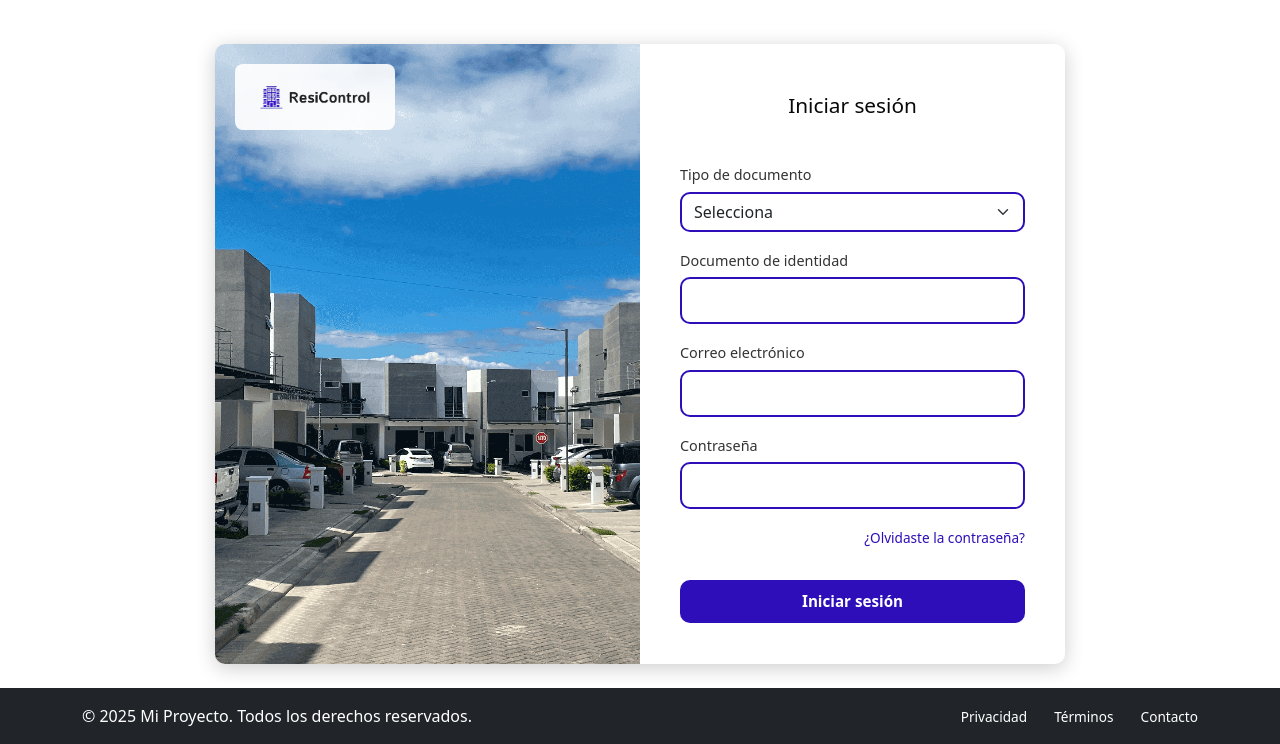
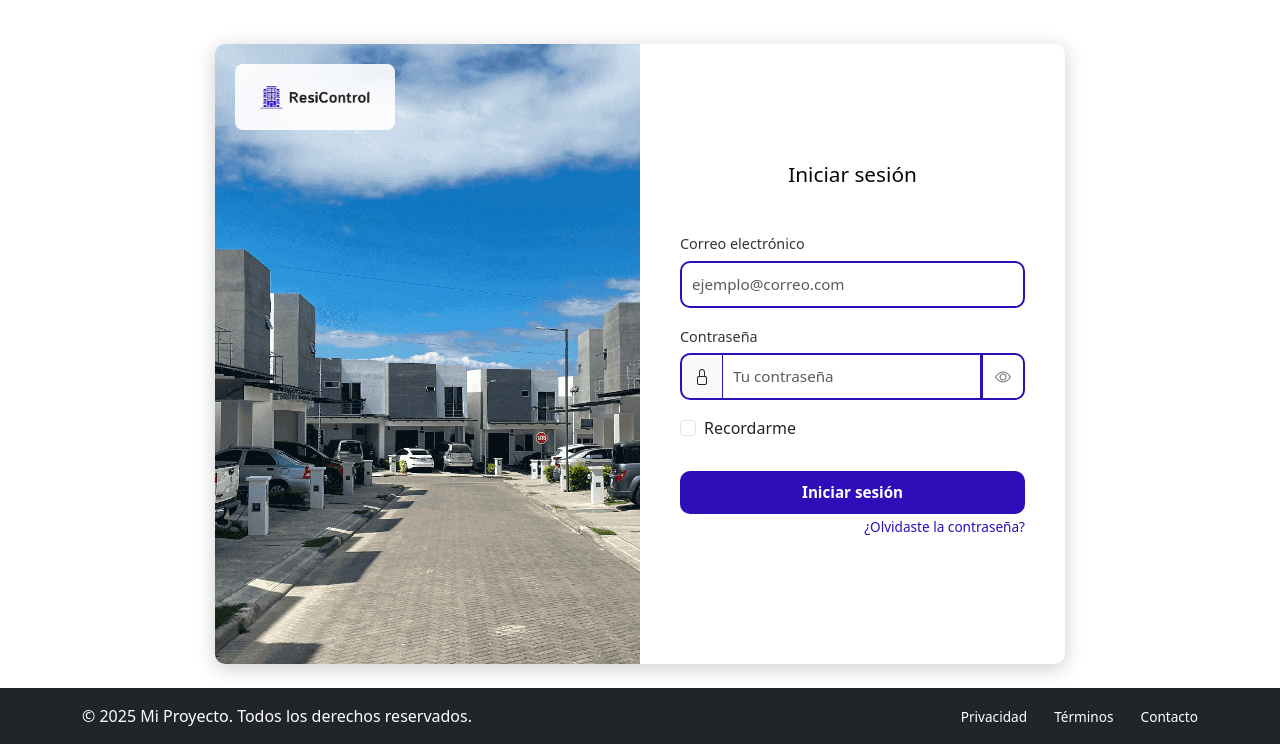
Before and after one commit to sofiaenciso20/ResiControl, a PHP site: page /login.php in a window 1280 px wide. Shown: the part 56-800 px from the top of the page. Run offline with PHP 8.4, Linux system fonts and the light colour scheme.

Commit message:
tercer commit

```diff
--- a/public/css/style.css
+++ b/public/css/style.css
@@ -110,6 +110,12 @@ body.body-login {
 .form-select {
     border: 2px solid #2d0eb8;
     border-radius: 10px;
+}
+
+.border-login{
+    border: 2px solid #2d0eb8;
+    border-radius: 10px;
+
 }
 
 .btn-login {
--- a/public/login.php
+++ b/public/login.php
@@ -10,12 +10,85 @@ ini_set('display_errors', '1');
 //zona horaria por defecto
 date_default_timezone_set('America/Bogota');
 
+//inciar la sesion
+session_start();
+
+//usuarios de prueba
+$usuarios = [
+    ['email' => 'encisogarciaelisabetsofia@gmail.com',
+    'password' => 'admin12',
+    'role'=> 'admin'],
+    ['email' => 'cliente@gmail.com',
+    'password' => 'cliente123',
+    'role'=> 'usuario']
+];
+
+// Usuarios de prueba
+$demo_users = [
+    ['email' => 'admin@example.com', 'password' => 'admin123', 'role' => 'admin'],
+    ['email' => 'usuario@example.com', 'password' => 'user123', 'role' => 'user']
+];
+
+// Manejar el envío del formulario
+$error_message = '';
+$success_message = '';
+
+if ($_SERVER['REQUEST_METHOD'] === 'POST') {
+    $email = filter_input(INPUT_POST, 'email', FILTER_SANITIZE_EMAIL);
+    $password = $_POST['password'] ?? '';
+    $remember = isset($_POST['remember']);
+
+    // Simular validación
+    $user = null;
+    foreach ($demo_users as $demo_user) {
+        if ($demo_user['email'] === $email && $demo_user['password'] === $password) {
+            $user = $demo_user;
+            break;
+        }
+    }
+
+    if ($user) {
+        // Simular inicio de sesión exitoso
+        $_SESSION['user'] = [
+            'email' => $user['email'],
+            'role' => $user['role']
+        ];
+
+        // Si marcó "recordarme", establecer una cookie
+        if ($remember) {
+            setcookie('user_email', $email, time() + (86400 * 30), "/"); // 30 días
+        }
+
+        // Redirigir al dashboard
+        header('Location: /dashboard.php');
+        exit;
+    } else {
+        $error_message = 'Credenciales incorrectas. Por favor, intenta de nuevo.';
+    }
+}
+
 //variables para la pagina
-$titulo = 'mi proyecto PHP';
-$pagina_actual = 'home';
+$titulo = 'login';
+$pagina_actual = 'login';
+
 //contenido de la pagina
 ob_start();
+?>
+<?php if ($error_message): ?>
+    <div class="alert alert-danger alert-dismissible fade show" role="alert">
+        <?php echo htmlspecialchars($error_message); ?>
+        <button type="button" class="btn-close" data-bs-dismiss="alert" aria-label="Close"></button>
+    </div>
+<?php endif; ?>
 
+<?php if ($success_message): ?>
+    <div class="alert alert-success alert-dismissible fade show" role="alert">
+        <?php echo htmlspecialchars($success_message); ?>
+        <button type="button" class="btn-close" data-bs-dismiss="alert" aria-label="Close"></button>
+    </div>
+<?php endif; ?>
+
+<?php
 //importar el componente home
 require_once __DIR__ . '/../views/components/login.php';
 
--- a/public/recuperar_contra.php
+++ b/public/recuperar_contra.php
@@ -11,8 +11,8 @@ ini_set('display_errors', '1');
 date_default_timezone_set('America/Bogota');
 
 //variables para la pagina
-$titulo = 'mi proyecto PHP';
-$pagina_actual = 'home';
+$titulo = 'Recuperar Contraseña';
+$pagina_actual = 'recuperar_contra';
 //contenido de la pagina
 ob_start();
 
--- a/public/sobre_nosotros.php
+++ b/public/sobre_nosotros.php
@@ -11,8 +11,8 @@ ini_set('display_errors', '1');
 date_default_timezone_set('America/Bogota');
 
 //variables para la pagina
-$titulo = 'mi proyecto PHP';
-$pagina_actual = 'home';
+$titulo = 'sobre nosotros';
+$pagina_actual = 'sobre_nosotros';
 //contenido de la pagina
 ob_start();
 
--- a/views/components/login.php
+++ b/views/components/login.php
@@ -1,4 +1,3 @@
-
 <div class="body-login">
     <div class="login-wrapper">
         <div class="login-card">
@@ -11,39 +10,86 @@
                 <div class="text-center mb-4">
                     <h4 class="mt-2">Iniciar sesión</h4>
                 </div>
+                <form method="POST" action="/login.php" id="loginForm">
 
-            <?php if (isset($error)): ?>
-                <div class="alert alert-danger"><?= $error ?></div>
-            <?php endif; ?>
-
-            <form method="POST">
-                <div class="mb-3">
-                    <label class="form-label">Tipo de documento</label>
-                    <select class="form-select" name="tipo_documento" required>
-                        <option value="">Selecciona</option>
-                        <option value="1">C.C</option>
-                        <option value="2">T.I</option>
-                        <option value="3">C.E</option>
-                    </select>
-                </div>
-                <div class="mb-3">
-                    <label class="form-label">Documento de identidad</label>
-                    <input type="text" name="documento" class="form-control" required>
-                </div>
                     <div class="mb-3">
                         <label class="form-label">Correo electrónico</label>
-                    <input type="email" name="correo" class="form-control" required>
+                        <input type="email" class="form-control" id="email" name="email" required
+                                   placeholder="ejemplo@correo.com"
+                                   value="<?php echo isset($_COOKIE['user_email']) ? htmlspecialchars($_COOKIE['user_email']) : ''; ?>">
                     </div>
                     <div class="mb-3">
                         <label class="form-label">Contraseña</label>
-                    <input type="password" name="contrasena" class="form-control" required>
+                        <div class="input-group">
+                            <span class="input-group-text border-login">
+                                <i class="bi bi-lock"></i>
+                            </span>
+                            <input type="password" class="form-control" id="password" name="password" required
+                                placeholder="Tu contraseña">
+                            <button class="btn btn-outline-secondary border-login" type="button"
+                                onclick="togglePassword()">
+                                <i class="bi bi-eye"></i>
+                            </button>
                         </div>
+                    </div>
+                    <div class="mb-3 form-check">
+                        <input type="checkbox" class="form-check-input" id="remember" name="remember"
+                               <?php echo isset($_COOKIE['user_email']) ? 'checked' : ''; ?>>
+                        <label class="form-check-label" for="remember">Recordarme</label>
+                    </div>
+                    <button id="loginButton" type="submit" class="btn btn-login">Iniciar sesión</button>
+                </form>
                  <div class="mb-3 text-end">
                         <a href="recuperar_contra.php">¿Olvidaste la contraseña?</a>
-                </div>
-                <button type="submit" class="btn btn-login">Iniciar sesión</button>
-            </form>
                     </div>
             </div>
         </div>
     </div>
+</div>
+<script>
+    function togglePassword() {
+    const passwordInput = document.getElementById('password');
+    const icon = document.querySelector('.btn-outline-secondary i');
+
+    if (passwordInput.type === 'password') {
+        passwordInput.type = 'text';
+        icon.classList.replace('bi-eye', 'bi-eye-slash');
+    } else {
+        passwordInput.type = 'password';
+        icon.classList.replace('bi-eye-slash', 'bi-eye');
+    }
+}
+// Validación del formulario en el cliente
+document.getElementById('loginForm').addEventListener('submit', function(event) {
+    console.log('submit');
+    const email = document.getElementById('email').value.trim();
+    const password = document.getElementById('password').value;
+    console.log(email, password);
+    let isValid = true;
+
+    // Validar email
+    if (!email.match(/^[^\s@]+@[^\s@]+\.[^\s@]+$/)) {
+        alert('Por favor, ingresa un correo electrónico válido');
+        isValid = false;
+    }
+
+    // Validar contraseña
+    if (password.length < 6) {
+        alert('La contraseña debe tener al menos 6 caracteres');
+        isValid = false;
+    }
+
+    if (!isValid) {
+        event.preventDefault();
+    } else {
+        // Deshabilitar el botón durante el envío
+        document.getElementById('loginButton').disabled = true;
+        document.getElementById('loginButton').innerHTML = `
+            <span class="spinner-border spinner-border-sm" role="status" aria-hidden="true"></span>
+            Iniciando sesión...
+        `;
+    }
+});
+
+
+</script>
--- a/views/layout/main.php
+++ b/views/layout/main.php
@@ -16,8 +16,8 @@
     <link href="https://cdn.jsdelivr.net/npm/bootstrap@5.3.3/dist/css/bootstrap.min.css" rel="stylesheet">
     <link rel="stylesheet" href="/css/style.css">
     <!-- JavaScript de Bootstrap (requiere Popper.js) -->
-    <script src="https://cdn.jsdelivr.net/npm/@popperjs/core@2.11.8/dist/umd/popper.min.js"></script>
-    <script src="https://cdn.jsdelivr.net/npm/bootstrap@5.3.3/dist/js/bootstrap.min.js"></script>
+
+    <link href="https://cdn.jsdelivr.net/npm/bootstrap-icons@1.11.3/font/bootstrap-icons.min.css" rel="stylesheet">
 </head>
 
 <body class="d-flex flex-column min-vh-100">
@@ -32,6 +32,8 @@
     require_once __DIR__ . '/../components/footer.php';
 
     ?>
+    <script src="https://cdn.jsdelivr.net/npm/@popperjs/core@2.11.8/dist/umd/popper.min.js"></script>
+    <script src="https://cdn.jsdelivr.net/npm/bootstrap@5.3.3/dist/js/bootstrap.min.js"></script>
 </body>
 
 </html>
```
Also changed, not shown: public/dashboard.php (added, +40 -0 lines). Lines whose indentation alone changed are shown as unchanged.
